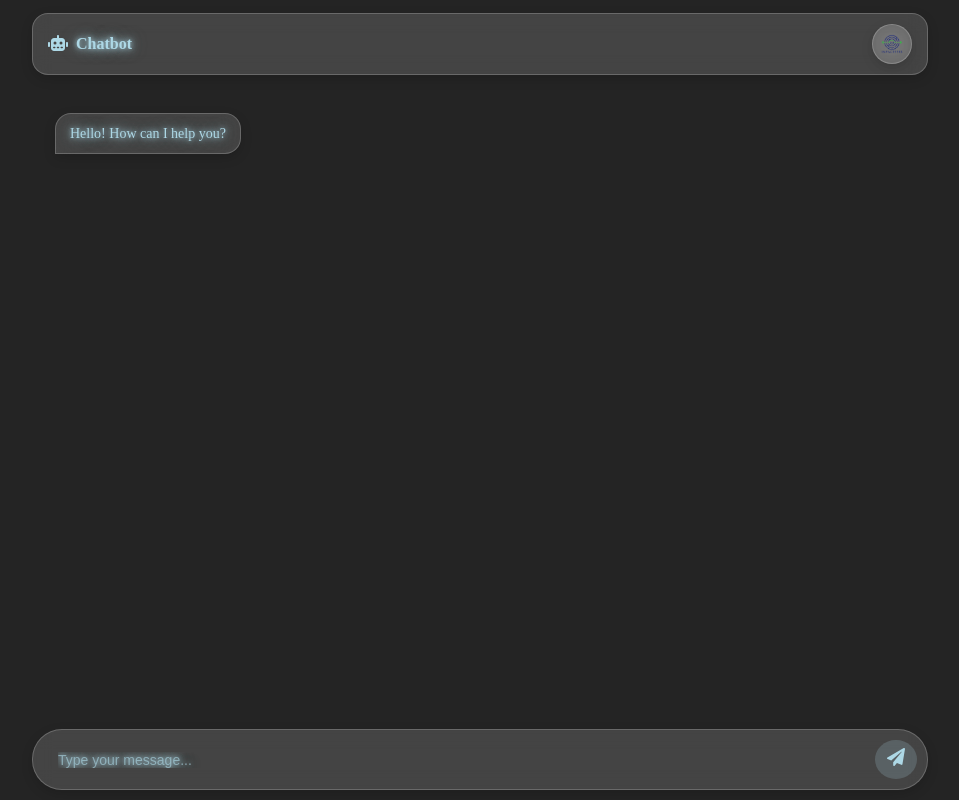
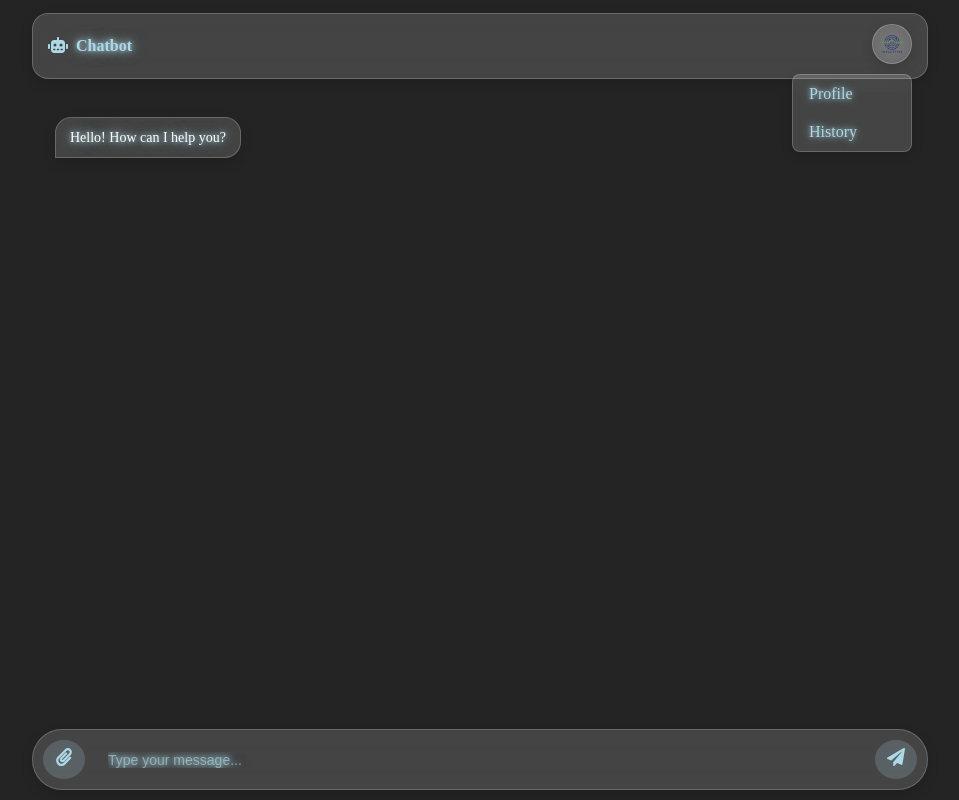
Before and after one commit to Yogeshwaran003/chatbot, a React (Vite) app: page / in a window 1280 px wide. Both pictures are taken after a click on the picture 1052 px from the left and 43 px from the top of the page. Shown: the whole page, without its empty margins (160-1119 px from the left). Built offline with nearby package versions, Linux system fonts and the light colour scheme.

Commit message:
new changes

```diff
--- a/src/App.jsx
+++ b/src/App.jsx
@@ -1,13 +1,12 @@
 import React from 'react'
 // import Signin from './components/Signin.jsx'
-// import MessageBox from './components/messagebox.jsx'
-// import ProfileBar from './components/profilebar.jsx'
-// import InputBox from './components/inputbox.jsx'
 import Chatbox from './pages/Chatbox.jsx'
+// import HistoryBar from './components/HistroyBar.jsx'
 function App() {
   return (
   <>
   <Chatbox />
+  {/* <HistoryBar onSelectChat={(chatId) => console.log(`Selected chat ID: ${chatId}`)} /> */}
   </>
   )
 }
--- a/src/api/api.js
+++ b/src/api/api.js
@@ -1,12 +1,13 @@
 import axios from "axios";
-const API_URL = "https://5683b9c9c140.ngrok-free.app";
+const API_URL = "https://2b9aa34a91a3.ngrok-free.app";
 
 export const sendMessage = async (message) => {
   try {
-    const response = await axios.post(`${API_URL}/ask`,
-      {"question": message,
-        "user_id": "student_123",
-        "session_id": "session_456"
+    const response = await axios.post(`${API_URL}/chat`,
+      {"message": message,
+        "history": [],
+        "temperature": 0.4,
+        "max_tokens": 300
        });
     return response.data;
   } catch (error) {
--- a/src/components/InputBox.css
+++ b/src/components/InputBox.css
@@ -48,3 +48,70 @@
   background: rgba(173, 216, 230, 0.4);
   box-shadow: 0 0 10px rgba(173, 216, 230, 0.6);
 }
+
+/* Hide default file input */
+.file-input {
+  display: none;
+}
+
+/* Upload button (paperclip icon) */
+.upload-btn {
+  background: rgba(173, 216, 230, 0.2);
+  border: none;
+  outline: none;
+  color: #ADD8E6;
+  font-size: 18px;
+  cursor: pointer;
+  padding: 8px 12px;
+  border-radius: 50%;
+  transition: all 0.2s ease;
+  margin-right: 8px;
+}
+
+.upload-btn:hover {
+  background: rgba(173, 216, 230, 0.4);
+  box-shadow: 0 0 10px rgba(173, 216, 230, 0.6);
+}
+
+/* File preview container */
+.file-preview {
+  display: flex;
+  align-items: center;
+  background: rgba(173, 216, 230, 0.1);
+  border: 1px solid rgba(173, 216, 230, 0.3);
+  border-radius: 12px;
+  padding: 3px 8px;
+  margin-left: 8px;
+  font-size: 12px;
+  color: #ADD8E6;
+  white-space: nowrap;
+  max-width: 150px;
+  overflow: hidden;
+  text-overflow: ellipsis;
+}
+
+/* File name styling */
+.file-name {
+  margin-right: 6px;
+  overflow: hidden;
+  text-overflow: ellipsis;
+}
+
+/* Remove file (X icon) */
+.remove-file {
+  cursor: pointer;
+  font-size: 14px;
+  color: #FF6B6B;
+  transition: color 0.2s ease;
+}
+
+.remove-file:hover {
+  color: #ff3b3b;
+}
+
+/* Keep input and file preview in one row */
+.input-with-preview {
+  display: flex;
+  align-items: center;
+  flex: 1;
+}
--- a/src/components/MessageBox.css
+++ b/src/components/MessageBox.css
@@ -40,9 +40,9 @@
   display: flex;
   justify-content: center;
   align-items: center;
-
+  /* color: white; */
   /* Light blue glowing text */
-  color: #ADD8E6;
+  color: #ffffff;
   text-shadow: 0 0 5px rgba(173, 216, 230, 0.8),
                0 0 10px rgba(173, 216, 230, 0.6),
                0 0 15px rgba(173, 216, 230, 0.5);
--- a/src/components/ProfileBar.css
+++ b/src/components/ProfileBar.css
@@ -1,4 +1,5 @@
 .profile-bar {
+  z-index: 1000; /* Ensures it sits above chat messages */
   margin: 1vw;
   display: flex;
   justify-content: space-between;
@@ -29,6 +30,12 @@
   align-items: center;
 }
 
+.profile-container {
+  position: relative;
+  display: inline-block;
+  z-index: 200; /* Ensures dropdown sits above chat messages */
+}
+
 .profile-pic {
   width: 40px;
   height: 40px;
@@ -44,3 +51,31 @@
   -webkit-backdrop-filter: blur(10px);
   box-shadow: 0 4px 12px rgba(0, 0, 0, 0.15);
 }
+
+.dropdown-menu {
+  position: absolute;
+  top: 50px;
+  right: 0;
+  background: rgba(255, 255, 255, 0.15);
+  border: 1px solid rgba(255, 255, 255, 0.2);
+  border-radius: 8px;
+  backdrop-filter: blur(10px);
+  -webkit-backdrop-filter: blur(10px);
+  box-shadow: 0 4px 12px rgba(0, 0, 0, 0.15);
+  overflow: hidden;
+  min-width: 120px;
+  z-index: 9999; /* Keeps dropdown above everything else */
+}
+
+.dropdown-item {
+  padding: 10px 16px;
+  cursor: pointer;
+  color: #ADD8E6;
+  text-shadow: 0 0 5px rgba(173, 216, 230, 0.8),
+               0 0 10px rgba(173, 216, 230, 0.6);
+  transition: background 0.2s ease;
+}
+
+.dropdown-item:hover {
+  background: rgba(255, 255, 255, 0.25);
+}
--- a/src/components/inputbox.jsx
+++ b/src/components/inputbox.jsx
@@ -1,14 +1,19 @@
 import React, { useState } from 'react';
 import './InputBox.css';
-import { FaPaperPlane } from 'react-icons/fa';
+import { FaPaperPlane, FaPaperclip, FaTimes } from 'react-icons/fa';
 
-const InputBox = ({ onSend }) => {
+const InputBox = ({ onSend, onFileUpload }) => {
   const [message, setMessage] = useState('');
+  const [file, setFile] = useState(null);
 
   const handleSend = () => {
     if (message.trim()) {
       onSend(message);
       setMessage('');
+    }
+    if (file) {
+      onFileUpload(file);
+      setFile(null);
     }
   };
 
@@ -16,8 +21,32 @@ const InputBox = ({ onSend }) => {
     if (e.key === 'Enter') handleSend();
   };
 
+  const handleFileChange = (e) => {
+    if (e.target.files[0]) {
+      setFile(e.target.files[0]);
+    }
+  };
+
+  const removeFile = () => setFile(null);
+
   return (
     <div className="chat-input-container">
+      {/* Hidden file input */}
+      <input
+        type="file"
+        id="file-upload"
+        className="file-input"
+        accept=".doc,.docx,.ppt,.pptx,.pdf"
+        onChange={handleFileChange}
+      />
+
+      {/* Upload button */}
+      <label htmlFor="file-upload" className="upload-btn">
+        <FaPaperclip />
+      </label>
+
+      <div className="input-with-preview">
+        {/* Text input */}
         <input
           type="text"
           className="chat-input"
@@ -26,6 +55,17 @@ const InputBox = ({ onSend }) => {
           onChange={(e) => setMessage(e.target.value)}
           onKeyPress={handleKeyPress}
         />
+
+        {/* File preview */}
+        {file && (
+          <div className="file-preview">
+            <span className="file-name">{file.name}</span>
+            <FaTimes className="remove-file" onClick={removeFile} />
+          </div>
+        )}
+      </div>
+
+      {/* Send button */}
       <button className="send-btn" onClick={handleSend}>
         <FaPaperPlane />
       </button>
--- a/src/components/profilebar.jsx
+++ b/src/components/profilebar.jsx
@@ -1,21 +1,53 @@
-import React from "react";
+import React, { useState } from "react";
 import "./ProfileBar.css";
 import { FontAwesomeIcon } from "@fortawesome/react-fontawesome";
 import { faRobot } from "@fortawesome/free-solid-svg-icons";
 import Image from "../assets/image.png";
 
 const ProfileBar = () => {
+  const [isDropdownOpen, setIsDropdownOpen] = useState(false);
+
+  const toggleDropdown = () => {
+    setIsDropdownOpen((prev) => !prev);
+  };
+
+  const handleOptionClick = (option) => {
+    console.log(`${option} clicked`);
+    setIsDropdownOpen(false); // Close dropdown after click
+  };
+
   return (
     <div className="profile-bar">
       <div className="chat-toggle">
         <FontAwesomeIcon icon={faRobot} style={{ marginRight: "8px" }} />
         Chatbot
       </div>
-      <img
-        src={Image}
-        alt="Profile"
-        className="profile-pic"
-      />
+
+      <div className="profile-container">
+        <img
+          src={Image}
+          alt="Profile"
+          className="profile-pic"
+          onClick={toggleDropdown}
+        />
+
+        {isDropdownOpen && (
+          <div className="dropdown-menu">
+            <div
+              className="dropdown-item"
+              onClick={() => handleOptionClick("Profile")}
+            >
+              Profile
+            </div>
+            <div
+              className="dropdown-item"
+              onClick={() => handleOptionClick("History")}
+            >
+              History
+            </div>
+          </div>
+        )}
+      </div>
     </div>
   );
 };
```
Also changed, not shown: src/components/HistroyBar.jsx (added, +39 -0 lines), src/components/historybar.css (added, +73 -0 lines). Lines whose indentation alone changed are shown as unchanged.
